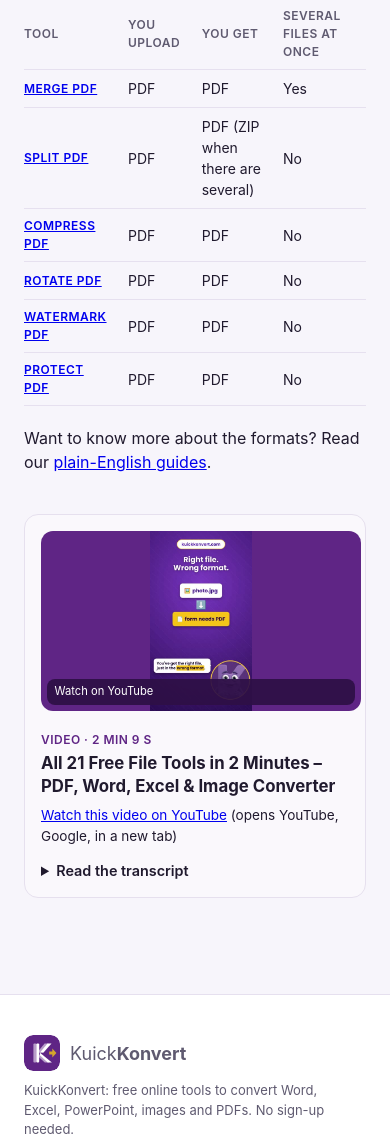
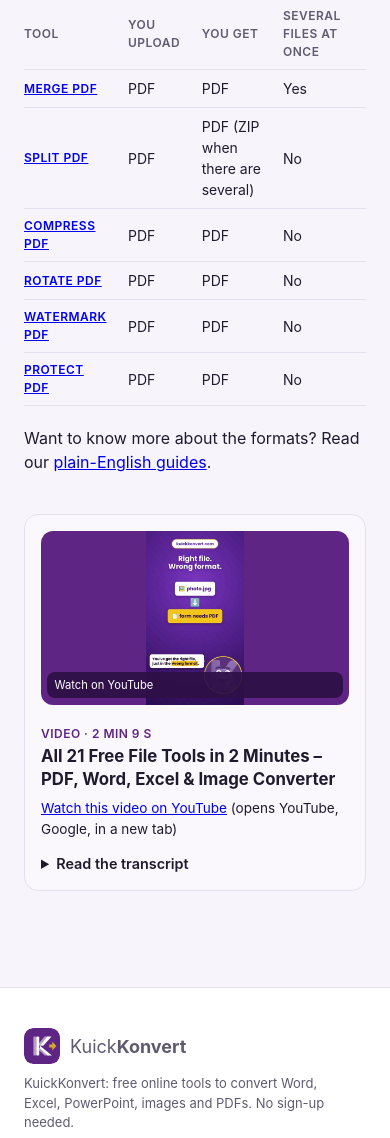
Before and after one commit to khshahid1970/kuickkonvert, a Flask app: page /tools in a window 390 px wide. Shown: the part 2005-3143 px from the top of the page. Run offline with Flask 3, Linux system fonts and the light colour scheme; some libraries are stand-ins or nearby versions.

Commit message:
R9.2: video card fits narrow phones (no sideways scroll)
 The home and tool-page video card was a fixed 320 px wide. In the one-column phone layout the grid column could not shrink, so the page was 361 px wide on 320/360 px phones and scrolled sideways (Website Grader Mobile 30 -> 20, FAIL "Responsive"). Lets the card column shrink: .kk-video-media min-width 0 and minmax(0, 1fr) below 560 px. Desktop and 412 px+ unchanged. Tests: 158 passed, 1 skipped.

```diff
--- a/static/css/style.css
+++ b/static/css/style.css
@@ -1269,6 +1269,8 @@ body {
 .kk-video-kicker { margin: 0; font-size: 0.75rem; font-weight: 600; text-transform: uppercase; letter-spacing: 0.04em; color: #5f2585; }
 .home-video .kk-video-block { margin-left: auto; margin-right: auto; }
 .home-video { padding-bottom: 80px; } /* R7-95: same space above the footer as the tool pages */
+/* R9.2: let the video card shrink on narrow phones (was a fixed 320 px, page scrolled sideways below ~375 px). */
+.kk-video-media { min-width: 0; }
 @media (max-width: 560px) {
-  .kk-video-block { grid-template-columns: 1fr; }
+  .kk-video-block { grid-template-columns: minmax(0, 1fr); }
 }
```
